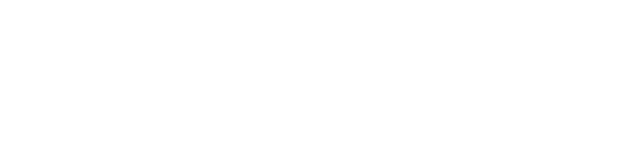
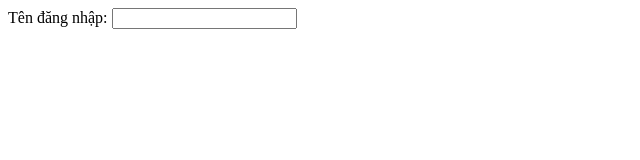
Before and after one commit to NgCuong-Dev/Form_login, a plain HTML site: page index.html in a window 1280 px wide. Shown: the whole page, without its empty margins (0-640 px from the left). Drawn offline with Linux system fonts and the light colour scheme.

Commit message:
updatecode

```diff
--- a/index.html
+++ b/index.html
@@ -5,5 +5,8 @@
     <meta name="viewport" content="width=device-width, initial-scale=1.0" />
     <title>Document</title>
   </head>
-  <body></body>
+  <body>
+    <label for="username">Tên đăng nhập:</label>
+        <input type="text" id="username" name="username" required>
+  </body>
 </html>
```
